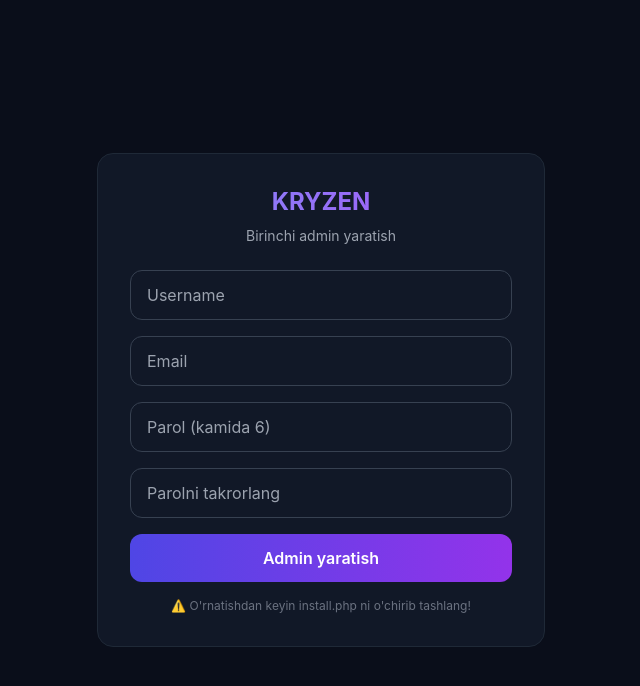
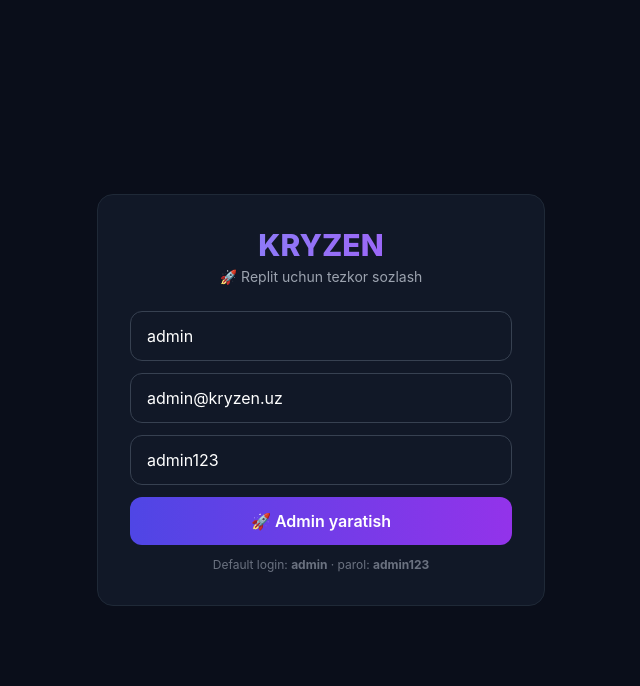
Before and after one commit to KRYZENSYS/kryzen-smm-panel, a PHP site: page /install.php in a window 1280 px wide. Shown: the top 686 px of the page, without its empty margins (319-959 px from the left). Run offline with PHP 8.4, Linux system fonts and the light colour scheme; some libraries are stand-ins or nearby versions.

Commit message:
feat: auto-install with default admin credentials

```diff
--- a/install.php
+++ b/install.php
@@ -1,48 +1,91 @@
 <?php
-// KRYZEN SMM — Birinchi admin yaratish (faqat bir marta ishlatiladi)
+// KRYZEN SMM — Replit uchun avtomatik admin yaratish
+// Birinchi marta kirganingizda o'zi admin yaratadi
 require_once __DIR__ . '/config.php';
 
-if (!empty($_SESSION['user_id'])) { header('Location: dashboard.php'); exit; }
+$default_user = 'admin';
+$default_pass = 'admin123';
+$default_mail = 'admin@kryzen.uz';
 
-$msg = null; $err = null;
-if ($_SERVER['REQUEST_METHOD']==='POST') {
-    $u = trim($_POST['username'] ?? '');
-    $e = trim($_POST['email'] ?? '');
-    $p = $_POST['password'] ?? '';
-    $c = $_POST['confirm'] ?? '';
-    if ($u===''||$e===''||$p===''||$c==='') $err = "Barcha maydonlarni to'ldiring";
-    elseif ($p!==$c) $err = 'Parollar mos kelmadi';
-    elseif (strlen($p)<6) $err = "Parol kamida 6 belgi";
-    else {
-        $stmt = db()->prepare('SELECT id FROM users WHERE username=? OR email=?');
-        $stmt->execute([$u, $e]);
-        if ($stmt->fetch()) $err = 'Bu username yoki email band';
-        else {
+// Avvalgi adminni tekshirish
+$stmt = db()->prepare("SELECT id FROM users WHERE username=?");
+$stmt->execute([$default_user]);
+$exists = $stmt->fetch();
+
+if ($_SERVER['REQUEST_METHOD']==='POST' && !$exists) {
+    $u = trim($_POST['username'] ?? $default_user);
+    $e = trim($_POST['email'] ?? $default_mail);
+    $p = $_POST['password'] ?? $default_pass;
+    $hash = password_hash($p, PASSWORD_DEFAULT);
+    try {
+        db()->prepare("INSERT INTO users (username, email, password, role, status, balance) VALUES (?,?,?,'admin','active',100000.00)")
+            ->execute([$u, $e, $hash]);
+        $created = ['u'=>$u, 'p'=>$p, 'e'=>$e];
+    } catch (Throwable $err) { $error = $err->getMessage(); }
+} elseif ($exists) {
+    // Admin mavjud — yangilash imkoniyati
+    if ($_SERVER['REQUEST_METHOD']==='POST' && ($_POST['action']??'')==='reset') {
+        $p = $_POST['new_password'] ?? '';
+        if (strlen($p)>=4) {
             $hash = password_hash($p, PASSWORD_DEFAULT);
-            db()->prepare("INSERT INTO users (username,email,password,role) VALUES (?,?,?,'admin')")->execute([$u, $e, $hash]);
-            $msg = "✅ Admin yaratildi: $u. Endi tizimga kiring.";
+            db()->prepare("UPDATE users SET password=?, role='admin', status='active' WHERE username=?")
+                ->execute([$hash, $default_user]);
+            $reset = ['u'=>$default_user, 'p'=>$p];
         }
     }
 }
-?><!DOCTYPE html><html lang="uz"><head><meta charset="UTF-8"><title>KRYZEN — Admin yaratish</title>
+?><!DOCTYPE html><html lang="uz"><head><meta charset="UTF-8"><title>KRYZEN — Replit Setup</title>
 <script src="https://cdn.tailwindcss.com"></script>
 <style>*{font-family:Inter,sans-serif}body{background:#0a0e1a;color:#fff}</style>
 </head><body class="min-h-screen flex items-center justify-center p-4">
 <div class="w-full max-w-md bg-[#111827] border border-gray-800 rounded-2xl p-8">
-<h1 class="text-2xl font-bold text-center mb-2 text-transparent bg-clip-text bg-gradient-to-r from-indigo-400 to-purple-500">KRYZEN</h1>
-<p class="text-center text-gray-400 text-sm mb-6">Birinchi admin yaratish</p>
-<?php if ($msg): ?><div class="mb-4 px-4 py-3 rounded-xl bg-green-900/50 text-green-300 border border-green-700 text-sm"><?= htmlspecialchars($msg) ?></div>
-<p class="text-center"><a href="auth.php?action=login" class="text-indigo-400 hover:underline">→ Tizimga kirish</a></p>
-<?php elseif ($err): ?><div class="mb-4 px-4 py-3 rounded-xl bg-red-900/50 text-red-300 border border-red-700 text-sm"><?= htmlspecialchars($err) ?></div>
+<h1 class="text-3xl font-extrabold text-center mb-1 text-transparent bg-clip-text bg-gradient-to-r from-indigo-400 to-purple-500">KRYZEN</h1>
+<p class="text-center text-gray-400 text-sm mb-6">🚀 Replit uchun tezkor sozlash</p>
+
+<?php if (!empty($created)): ?>
+<div class="mb-4 px-4 py-4 rounded-xl bg-green-900/40 text-green-200 border border-green-700 text-sm">
+    <div class="font-bold text-base mb-2">✅ Admin yaratildi!</div>
+    <div>👤 Login: <code class="bg-black/30 px-2 py-0.5 rounded"><?= htmlspecialchars($created['u']) ?></code></div>
+    <div>🔑 Parol: <code class="bg-black/30 px-2 py-0.5 rounded"><?= htmlspecialchars($created['p']) ?></code></div>
+    <div class="mt-2 text-xs text-green-300">💰 Demo balans: 100,000 so'm</div>
+</div>
+<a href="auth.php?action=login" class="block w-full text-center bg-gradient-to-r from-indigo-600 to-purple-600 hover:from-indigo-500 text-white font-semibold py-3 rounded-xl">👉 Tizimga kirish</a>
+<p class="text-xs text-gray-500 mt-3 text-center">⚠️ Xavfsizlik uchun install.php ni o'chiring yoki parolni o'zgartiring!</p>
+
+<?php elseif (!empty($reset)): ?>
+<div class="mb-4 px-4 py-4 rounded-xl bg-green-900/40 text-green-200 border border-green-700 text-sm">
+    <div class="font-bold text-base mb-2">✅ Parol yangilandi!</div>
+    <div>👤 Login: <code class="bg-black/30 px-2 py-0.5 rounded"><?= htmlspecialchars($reset['u']) ?></code></div>
+    <div>🔑 Yangi parol: <code class="bg-black/30 px-2 py-0.5 rounded"><?= htmlspecialchars($reset['p']) ?></code></div>
+</div>
+<a href="auth.php?action=login" class="block w-full text-center bg-gradient-to-r from-indigo-600 to-purple-600 hover:from-indigo-500 text-white font-semibold py-3 rounded-xl">👉 Tizimga kirish</a>
+
+<?php elseif ($exists): ?>
+<div class="mb-4 px-4 py-3 rounded-xl bg-yellow-900/40 text-yellow-200 border border-yellow-700 text-sm">
+    ℹ️ Admin avval yaratilgan: <code class="bg-black/30 px-2 py-0.5 rounded"><?= htmlspecialchars($default_user) ?></code>
+</div>
+<details class="mb-4">
+<summary class="cursor-pointer text-indigo-400 text-sm hover:underline">🔄 Parolni tiklash (reset)</summary>
+<form method="POST" class="mt-3 space-y-3">
+<input type="hidden" name="action" value="reset">
+<input type="text" name="new_password" required minlength="4" placeholder="Yangi parol (kamida 4)" class="w-full bg-gray-900 border border-gray-700 rounded-xl px-4 py-3 text-sm focus:outline-none focus:border-indigo-500">
+<button type="submit" class="w-full bg-yellow-700 hover:bg-yellow-600 text-white font-semibold py-2.5 rounded-xl text-sm">Parolni yangilash</button>
+</form>
+</details>
+<a href="auth.php?action=login" class="block w-full text-center bg-gradient-to-r from-indigo-600 to-purple-600 hover:from-indigo-500 text-white font-semibold py-3 rounded-xl">👉 Tizimga kirish</a>
+
+<?php else: ?>
+<form method="POST" class="space-y-3">
+<input type="text" name="username" value="admin" required placeholder="Username" class="w-full bg-gray-900 border border-gray-700 rounded-xl px-4 py-3 focus:outline-none focus:border-indigo-500">
+<input type="email" name="email" value="admin@kryzen.uz" required placeholder="Email" class="w-full bg-gray-900 border border-gray-700 rounded-xl px-4 py-3 focus:outline-none focus:border-indigo-500">
+<input type="text" name="password" value="admin123" required minlength="4" placeholder="Parol (kamida 4)" class="w-full bg-gray-900 border border-gray-700 rounded-xl px-4 py-3 focus:outline-none focus:border-indigo-500">
+<button type="submit" class="w-full bg-gradient-to-r from-indigo-600 to-purple-600 hover:from-indigo-500 text-white font-semibold py-3 rounded-xl">🚀 Admin yaratish</button>
+</form>
+<p class="text-xs text-gray-500 mt-3 text-center">Default login: <b>admin</b> · parol: <b>admin123</b></p>
 <?php endif; ?>
-<?php if (!$msg): ?>
-<form method="POST" class="space-y-4">
-<input type="text" name="username" required placeholder="Username" class="w-full bg-gray-900 border border-gray-700 rounded-xl px-4 py-3 focus:outline-none focus:border-indigo-500">
-<input type="email" name="email" required placeholder="Email" class="w-full bg-gray-900 border border-gray-700 rounded-xl px-4 py-3 focus:outline-none focus:border-indigo-500">
-<input type="password" name="password" required placeholder="Parol (kamida 6)" class="w-full bg-gray-900 border border-gray-700 rounded-xl px-4 py-3 focus:outline-none focus:border-indigo-500">
-<input type="password" name="confirm" required placeholder="Parolni takrorlang" class="w-full bg-gray-900 border border-gray-700 rounded-xl px-4 py-3 focus:outline-none focus:border-indigo-500">
-<button type="submit" class="w-full bg-gradient-to-r from-indigo-600 to-purple-600 hover:from-indigo-500 text-white font-semibold py-3 rounded-xl">Admin yaratish</button>
-</form>
-<p class="text-xs text-gray-500 mt-4 text-center">⚠️ O'rnatishdan keyin install.php ni o'chirib tashlang!</p>
+
+<?php if (!empty($error)): ?>
+<div class="mt-3 px-4 py-3 rounded-xl bg-red-900/40 text-red-200 border border-red-700 text-sm"><?= htmlspecialchars($error) ?></div>
 <?php endif; ?>
+
 </div></body></html>
```
